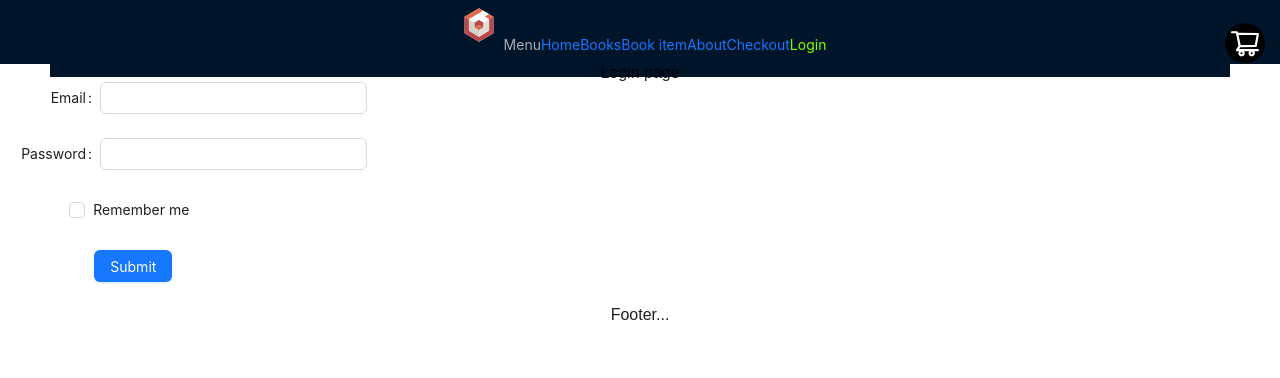
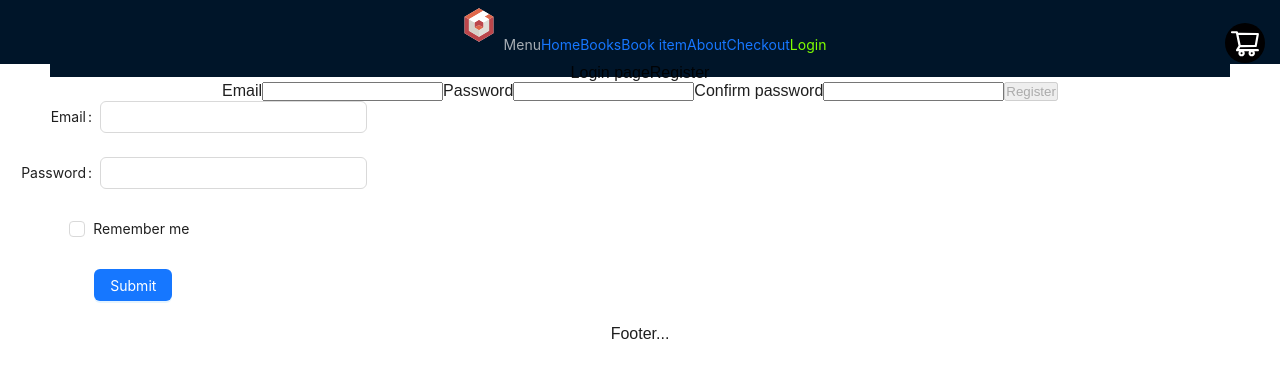
Before and after one commit to tulolo287/mytext-book3, a React (Create React App) app: page /login in a window 1280 px wide. Shown: the top 378 px of the page. Built offline with nearby package versions, Linux system fonts and the light colour scheme.

Commit message:
make Registration

```diff
--- a/src/App.tsx
+++ b/src/App.tsx
@@ -12,6 +12,7 @@ import Checkout from "./pages/Checkout";
 import LoginPage from "./pages/LoginPage";
 import { MainLayout } from "./layouts/MainLayout";
 import PrivateRoutes from "./components/PrivateRoutes";
+import { render } from "react-dom";
 
 export default function App() {
   return (
--- a/src/components/PrivateRoutes/index.tsx
+++ b/src/components/PrivateRoutes/index.tsx
@@ -5,6 +5,6 @@ import { useNavigate } from "react-router-dom";
 const PrivateRoutes = () => {
   const navigate = useNavigate();
   const auth = false;
-  return <>{auth ? <Outlet /> : <Navigate to="/" />}</>;
+  return <>{auth ? <Outlet /> : <Navigate to="/login" />}</>;
 };
 export default PrivateRoutes;
--- /dev/null
+++ b/src/components/register/Register.tsx
@@ -0,0 +1,86 @@
+import { useRef, useState, useEffect } from "react";
+
+const EMAIL_REGEX = /[a-zA-Z0-9]{3,20}/g;
+const PWD_REGEX = /^[a-zA-Z0-9-_]{6,20}$/;
+
+const Register = () => {
+  const emailRef = useRef<HTMLInputElement>(null);
+  const passRef = useRef<HTMLInputElement>(null);
+  const btnRef = useRef(null);
+
+  const [email, setEmail] = useState("");
+  const [password, setPassword] = useState("");
+  const [confirmPass, setConfirmPass] = useState("");
+  const [errorEmail, setErrorEmail] = useState(true);
+  const [errorPassword, setErrorPassword] = useState(true);
+  const [errorConfirmPass, setErrorConfirmPass] = useState(true);
+  const [isDisabled, setDisabled] = useState(true);
+
+  useEffect(() => {
+    if (!errorEmail && !errorPassword && !errorConfirmPass) {
+      setDisabled(false);
+    } else {
+      setDisabled(true);
+    }
+  }, [errorEmail, errorPassword, errorConfirmPass]);
+
+  const handleEmail = (e: any) => {
+    if (e.currentTarget.value.match(EMAIL_REGEX)) {
+      setEmail(e.currentTarget.value);
+      setErrorEmail(false);
+    } else {
+      setErrorEmail(true);
+    }
+  };
+  const handlePassword = (e: any) => {
+    if (e.currentTarget.value.length > 5) {
+      setPassword(e.currentTarget.value);
+      setErrorPassword(false);
+    } else {
+      setErrorPassword(true);
+    }
+  };
+  const handleConfirm = (e: any) => {
+    if (e.currentTarget.value.length > 5) {
+      setConfirmPass(e.currentTarget.value);
+      setErrorConfirmPass(false);
+    } else {
+      setErrorConfirmPass(true);
+    }
+  };
+
+  const handleSubmit = (e: React.FormEvent<HTMLFormElement>) => {
+    e.preventDefault();
+    //console.log(emailRef.current?.value);
+    //console.log(passRef.current?.value);
+    const formData = new FormData(e.currentTarget);
+    const [email, password] = [
+      formData.get("email")?.toString(),
+      formData.get("password")?.toString(),
+    ];
+    //const formProps = Object.fromEntries(formData);
+    console.log(email, password);
+  };
+  return (
+    <>
+      Register
+      <form onSubmit={handleSubmit}>
+        <label htmlFor="email">Email</label>
+        <input onChange={handleEmail} ref={emailRef} name="email" />
+        <label htmlFor="password">Password</label>
+        <input
+          onChange={handlePassword}
+          ref={passRef}
+          name="password"
+          type="password"
+        />
+        <label htmlFor="password">Confirm password</label>
+        <input onChange={handleConfirm} name="confirmPass" type="password" />
+        <button ref={btnRef} disabled={isDisabled} type="submit">
+          Register
+        </button>
+      </form>
+    </>
+  );
+};
+export default Register;
--- a/src/pages/LoginPage/index.tsx
+++ b/src/pages/LoginPage/index.tsx
@@ -1,9 +1,11 @@
+import Register from "../../components/register/Register";
 import Login from "../../features/user/components/login/Login";
 
 const LoginPage = () => {
   return (
     <>
       Login page
+      <Register />
       <Login />
     </>
   );
```
